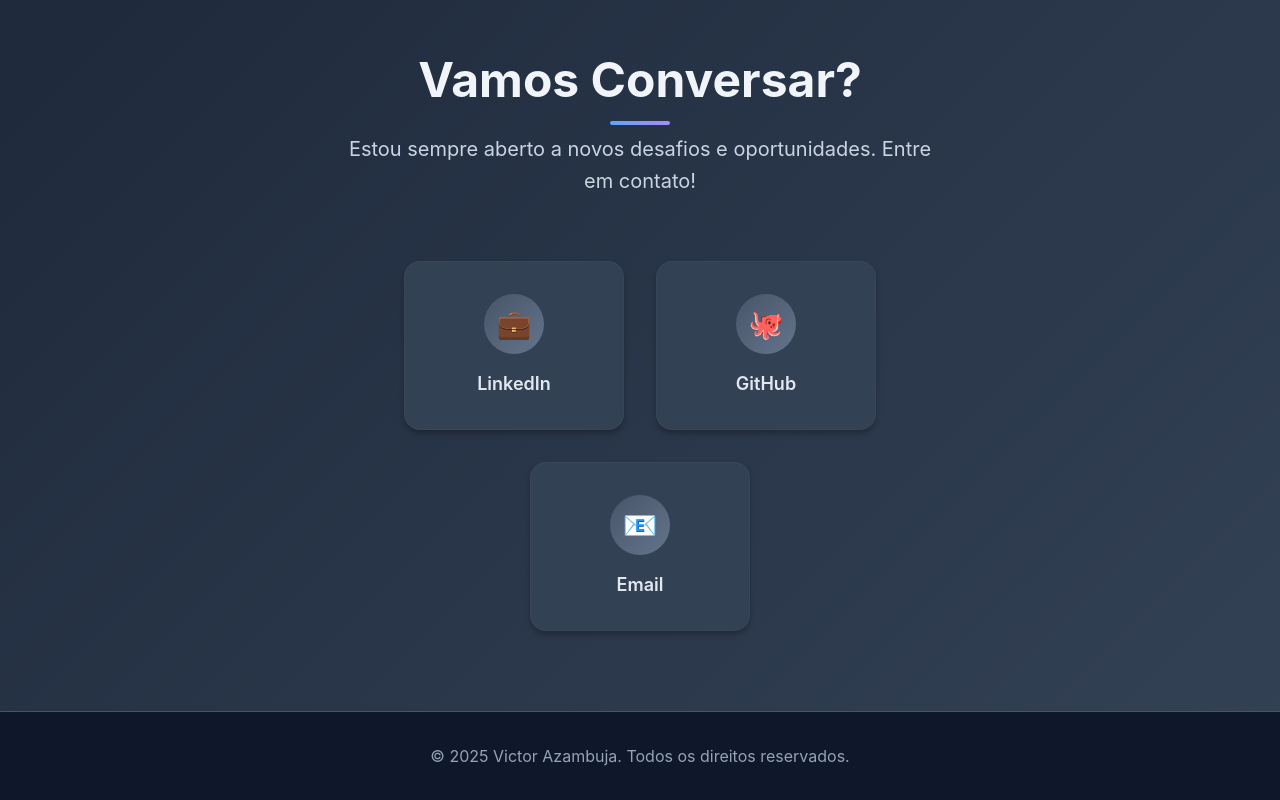
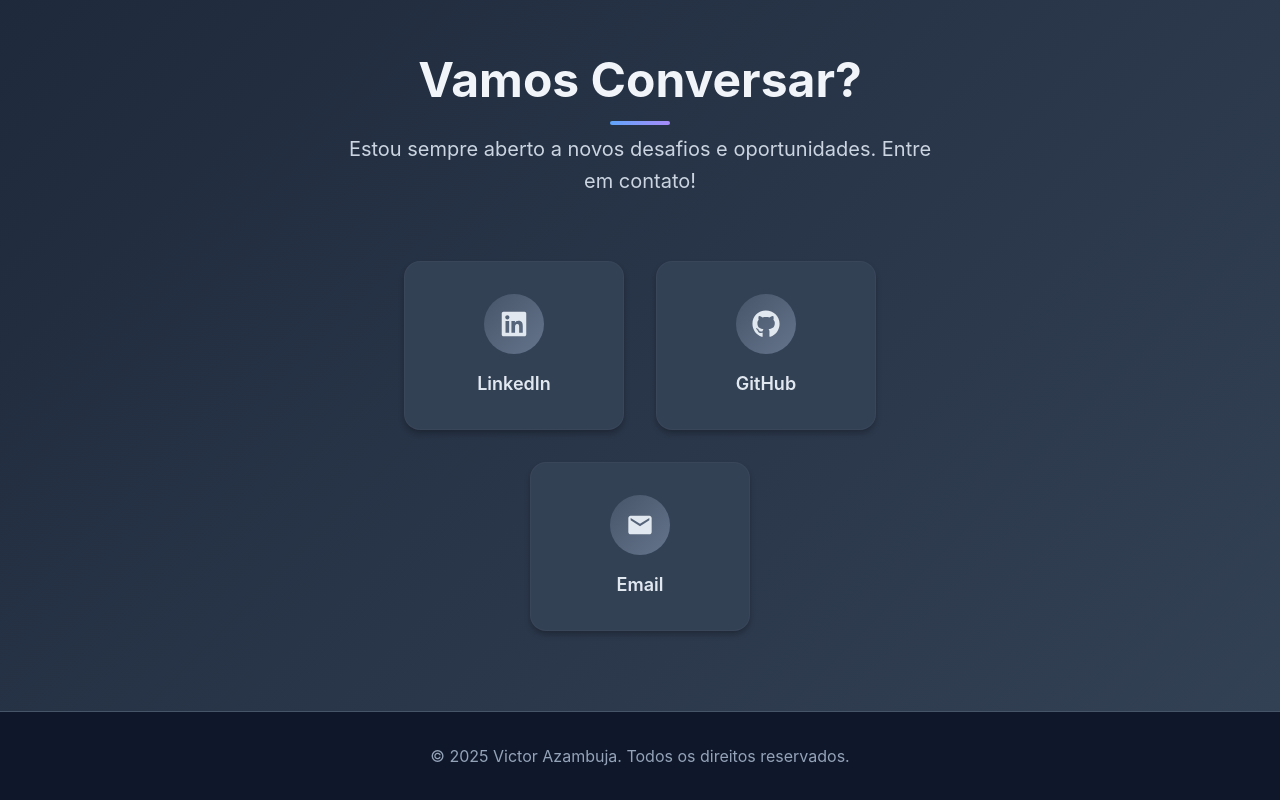
Before and after one commit to buja23/buja.github.portifolio, a React (Vite) app in the folder project/: page / in a window 1280 px wide. Shown: the part 4374-5174 px from the top of the page. Built offline with nearby package versions, Linux system fonts and the light colour scheme.

Commit message:
"icones"

```diff
--- a/project/src/data/portfolio.tsx
+++ b/project/src/data/portfolio.tsx
@@ -1,6 +1,8 @@
 import { IoLogoJavascript, IoLogoHtml5, IoLogoCss3, IoLogoNodejs, IoLogoPython, IoLogoVue } from 'react-icons/io5';
 import { SiTypescript, SiNextdotjs, SiMongodb, SiMui, SiFigma, SiPhp, SiMysql, SiExpress, SiFfmpeg } from 'react-icons/si';
-import { FaReact, FaLaravel, FaGitAlt, FaGithub } from 'react-icons/fa';
+import { FaReact, FaLaravel, FaGitAlt, FaGithub, FaLinkedin } from 'react-icons/fa';
+import { MdEmail } from "react-icons/md";
+
 import chamada from '../assets/chamada.png'
 
 export const Skills = [
@@ -33,7 +35,7 @@ export const Skills = [
 ];
 
 export const education = [
-   {
+  {
     id: 1,
     degree: 'Curso Técnico em Análise e Desenvolvimento de Sistemas',
     degreeEn: 'Technical Course in Systems Analysis and Development',
@@ -83,16 +85,16 @@ export const socialLinks = [
   {
     name: 'LinkedIn',
     url: 'https://linkedin.com/in/username',
-    icon: '💼',
+    icon: <FaLinkedin />,
   },
   {
     name: 'GitHub',
-    url: 'https://github.com/username',
-    icon: '🐙',
+    url: 'https://github.com/buja23?tab=overview&from=2025-10-01&to=2025-10-10',
+    icon: <FaGithub/>,
   },
   {
     name: 'Email',
     url: 'mailto:seu-email@exemplo.com',
-    icon: '📧',
+    icon: <MdEmail />,
   },
 ];
```
